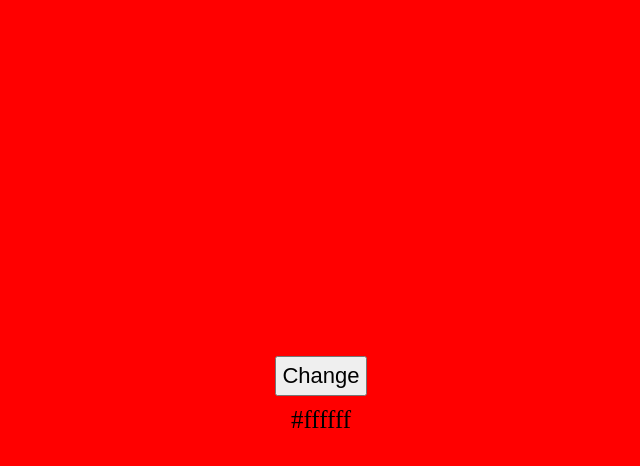
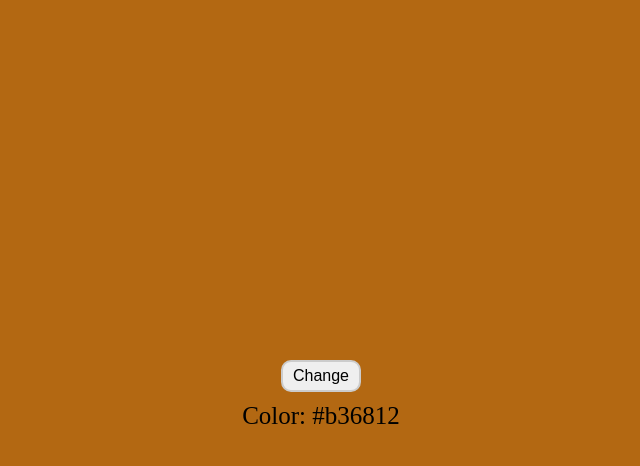
Before and after one commit to gc-shisir/Vanilla-Javascript-Web-Projects, a plain HTML site: page background changer/index.html in a window 1280 px wide. Both pictures are taken after a click on the button "Change". Shown: the whole page, without its empty margins (319-959 px from the left). Drawn offline with Linux system fonts and the light colour scheme.

Commit message:
background changer initial update

```diff
--- a/background changer/index.html
+++ b/background changer/index.html
@@ -4,12 +4,12 @@
   <meta charset="UTF-8">
   <meta name="viewport" content="width=device-width, initial-scale=1.0">
   <link rel="stylesheet" href="./style.css">
-  <title>Background Changer</title>
+  <title>Background Color Changer</title>
 </head>
 <body>
   <div class="container">
     <button class="btn-change">Change</button>
-    <div class="color-text">#ffffff</div>
+    <div class="color-text">Color: </div>
   </div>
   <script src="./script.js"></script>
 </body>
--- a/background changer/script.js
+++ b/background changer/script.js
@@ -7,11 +7,15 @@ function colorChange(){
   let color='';
   const colorArr=['1','2','3','4','5','6','7','8','9','a','b','c','d','e','f']
   const arrLength=colorArr.length;
-  for(i=1,i<=6,i++){
-    let itemPosition=Math.floor(Math.random())
+  for(i=1;i<=6;i++){
+    let itemPosition=Math.floor(Math.random()*arrLength)
+    // console.log(itemPosition);
+    color+=colorArr[itemPosition];
+    // console.log(color);
   }
 
-  background.style.backgroundColor='#333';
+  background.style.backgroundColor='#'+color;
+  text.innerText = "Color: #"+color;
 }
 
 button.addEventListener('click',colorChange);
--- a/background changer/style.css
+++ b/background changer/style.css
@@ -7,15 +7,25 @@
 body{
   width: 100vw;
   height: 100vh;
-  background: red;
+}
+
+.container{
   display: flex;
+  flex-direction: column;
+  width: inherit;
+  height: inherit;
   justify-content: center;
   align-items: center;
 }
 
+
+
 .btn-change{
-  font-size: 22px;
-  padding: 5px;
+  font-size: 16px;
+  padding: 5px 10px;
+  border:2px solid #ccc;
+  border-radius: 10px;
+
 }
 
 .btn-change:focus{
```
